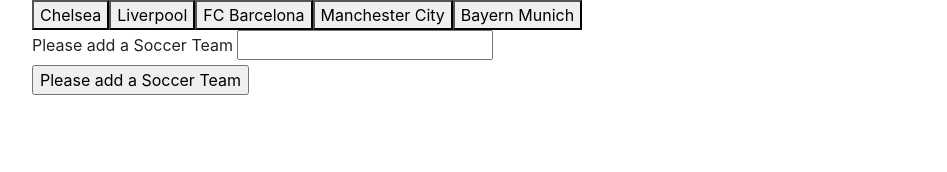
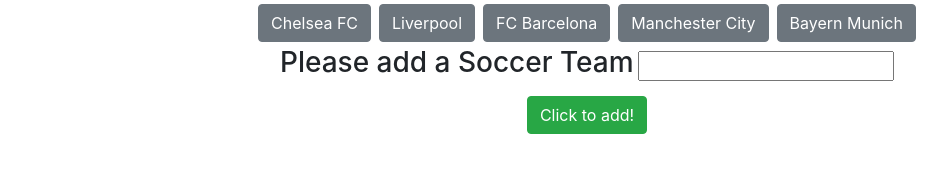
Before and after one commit to Dr-Wyatt/HW6-GifTastic, a plain HTML site: page index.html in a window 1280 px wide. Shown: the whole page, without its empty margins (53-1000 px from the left). Drawn offline with nearby package versions, Linux system fonts and the light colour scheme.

Commit message:
Added some bootstrap styling

```diff
--- a/assets/javascript/script.js
+++ b/assets/javascript/script.js
@@ -1,4 +1,4 @@
-var topic = ["Chelsea", "Liverpool", "FC Barcelona", "Manchester City", "Bayern Munich"];
+var topic = ["Chelsea FC", "Liverpool", "FC Barcelona", "Manchester City", "Bayern Munich"];
 
 function displayGifs (){
     var teamName = $(this).attr("data-name");
@@ -13,10 +13,11 @@ function displayGifs (){
         var results = response.data;
         for (var j = 0; j < results.length; j++) {
                 var teamDiv = $("<div>");
+                teamDiv.addClass("float-left m-1");
                 var p = $("<p>");
                 p.text(results[j].rating);
                 var teamImage = $("<img>");
-                teamImage.addClass("teamName")
+                teamImage.addClass("teamName");
                 teamImage.attr("src", results[j].images.fixed_height_still.url);
                 teamImage.attr("data-state", "still");
                 teamImage.attr("data-animate", results[j].images.fixed_height.url);
@@ -44,6 +45,8 @@ function renderButtons() {
       for (var i = 0; i < topic.length; i++) {
       var a = $("<button>");
         a.addClass("team");
+        a.addClass("m-1");
+        a.addClass("btn btn-secondary");
         a.attr("data-name", topic[i]);
         a.text(topic[i]);
         $("#buttons-view").append(a);
--- a/index.html
+++ b/index.html
@@ -10,17 +10,17 @@
 </head>
 <body>
     <div class="container">
-        <div id="buttons-view"></div>
-
-        <form id="buttons-form">
-            <label for="button-input">Please add a Soccer Team</label>
+        <div class="row">
+        <div class= "col-12 text-center" id="buttons-view"></div>
+        <form class = "col-12 text-center" id="buttons-form">
+            <label for="button-input"><h3>Please add a Soccer Team</h3></label>
             <input type="text" id="button-input"><br>
-            <!-- Button triggers new soccer team to be added -->
-            <input id="add-button" type="submit" value="Please add a Soccer Team">
+            <input class="btn btn-success" id="add-button" type="submit" value="Click to add!">
         </form>
-
-        <!-- Gifs will get dumped Here -->
-        <div id="gifs-view"></div>
+        </div>
+        <div class="row">
+            <div class = "col-12 text-center" id="gifs-view"></div>
+        </div>
     </div>
     <script src="https://cdnjs.cloudflare.com/ajax/libs/jquery/3.2.1/jquery.min.js"></script>
     <!-- <script src="https://code.jquery.com/jquery-3.3.1.slim.min.js" integrity="sha384-q8i/X+965DzO0rT7abK41JStQIAqVgRVzpbzo5smXKp4YfRvH+8abtTE1Pi6jizo" crossorigin="anonymous"></script> -->
```
